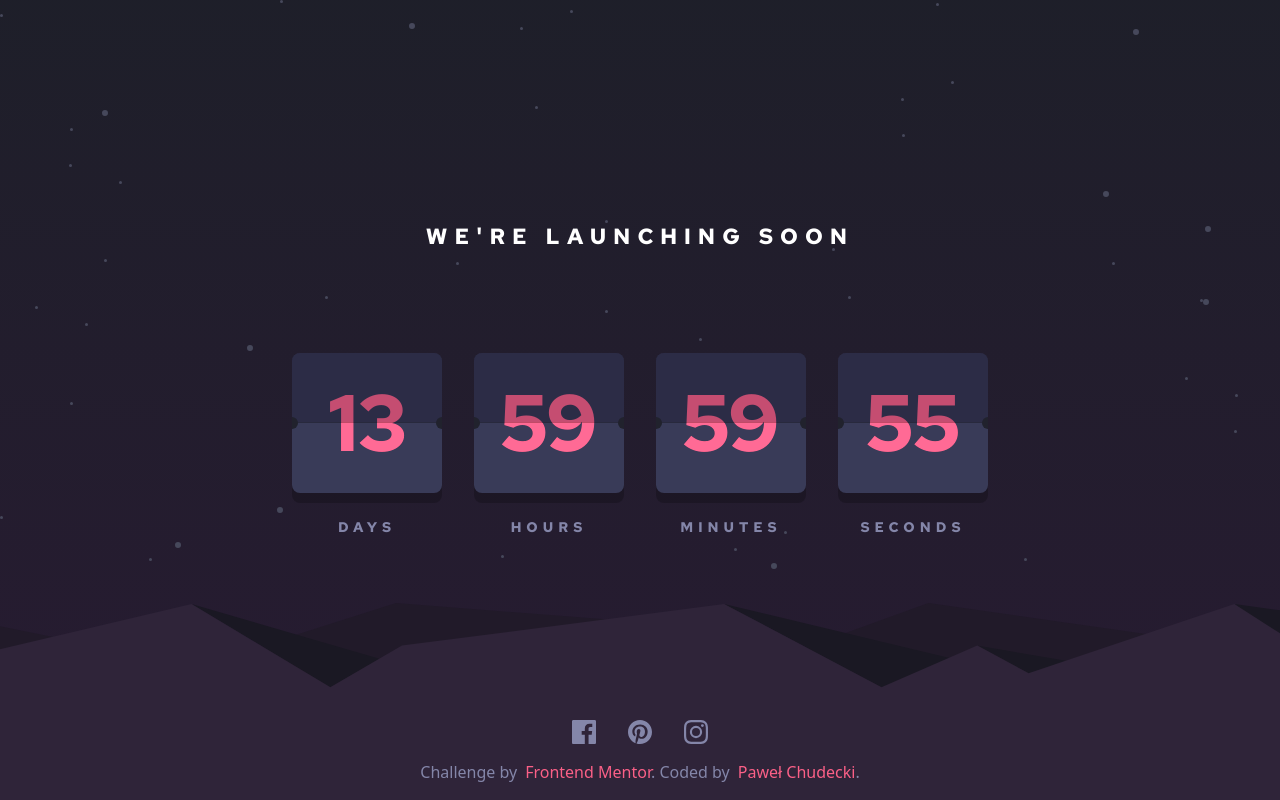
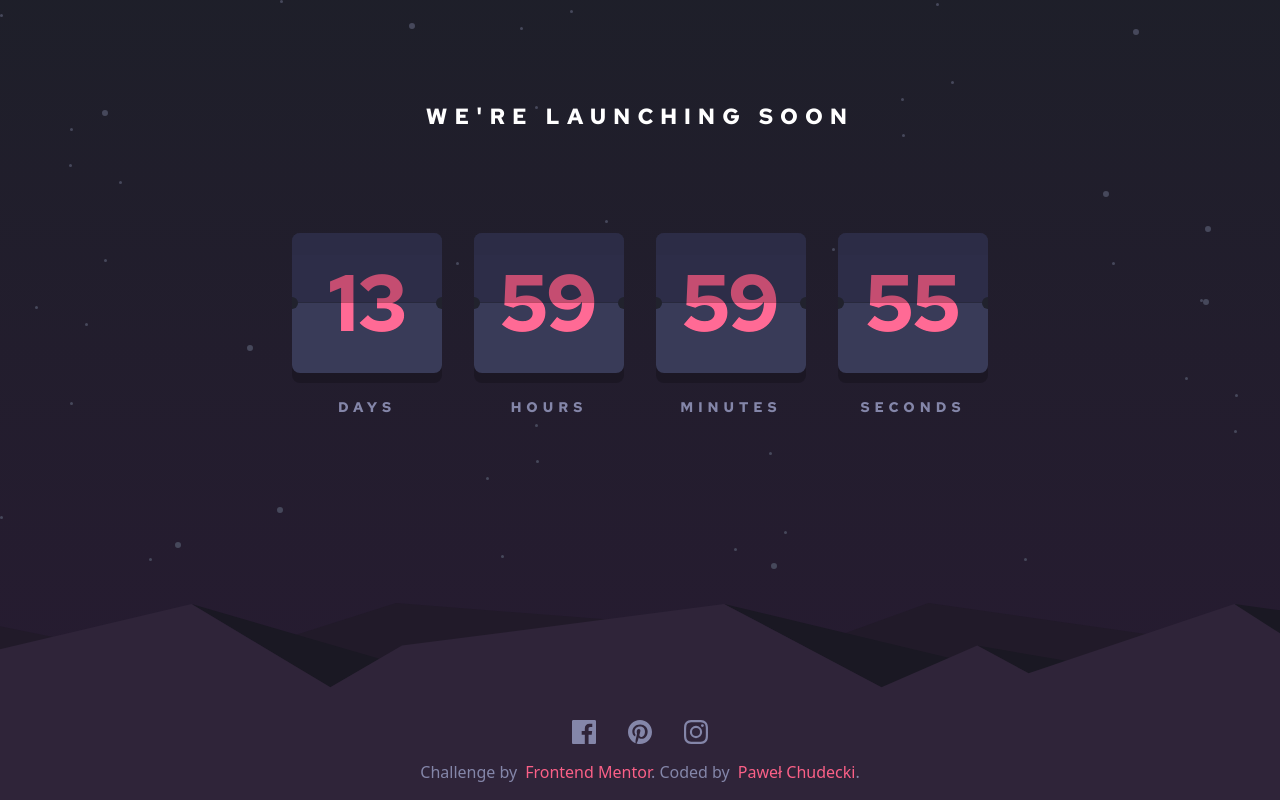
Before and after one commit to SoulRvr29/launch-countdown-timer, a React (Vite) app: page / in a window 1280 px wide. Built offline with nearby package versions, Linux system fonts and the light colour scheme.

Commit message:
layout update 2

```diff
--- a/src/App.jsx
+++ b/src/App.jsx
@@ -33,7 +33,7 @@ function App() {
   return (
     <>
       <main className="font-Red-Hat bg">
-        <section className="pt-[15vh]">
+        <section className="max-md:pt-[15vh]">
           <h1 className="max-md:text-lg text-[22px] font-bold uppercase tracking-[7px] max-md:tracking-[5px] max-md:p-10 p-[100px]">
             We're launching soon
           </h1>
@@ -78,12 +78,12 @@ function App() {
         </section>
       </main>
       <img
-        className=" min-w-max absolute bottom-0 right-0 w-screen"
+        className=" min-w-max absolute bottom-0 right-0 w-screen -z-10"
         src="pattern-hills.svg"
         alt="hills background"
       />
       <svg
-        className="h-screen w-screen absolute top-0 left-0 z-[5]"
+        className="h-screen w-screen absolute top-0 left-0 -z-20"
         xmlns="http://www.w3.org/2000/svg"
         width="1440"
         height="569"
--- a/src/TimerBlock.jsx
+++ b/src/TimerBlock.jsx
@@ -1,10 +1,7 @@
 const TimerBlock = ({ type, value }) => {
   return (
     <div>
-      <div
-        id="block"
-        className="relative max-md:w-[4.5rem] w-[9.375rem] max-md:h-16 h-[140px]  max-md:drop-shadow-[0_4px_0_rgba(0,0,0,0.2)] drop-shadow-[0_10px_0_rgba(0,0,0,0.2)] grid place-content-center overflow-hidden bg-Dark-desaturated-blue max-md:rounded-md rounded-lg brightness-110 z-20"
-      >
+      <div className="relative max-md:w-[4.5rem] w-[9.375rem] max-md:h-16 h-[140px]  max-md:drop-shadow-[0_4px_0_rgba(0,0,0,0.2)] drop-shadow-[0_10px_0_rgba(0,0,0,0.2)] grid place-content-center overflow-hidden bg-Dark-desaturated-blue max-md:rounded-md rounded-lg brightness-110 z-20">
         <div className="max-md:text-4xl text-[5rem]">{value}</div>
         <div
           id="upper-half"
@@ -19,7 +16,7 @@ const TimerBlock = ({ type, value }) => {
           className="max-md:h-[6px] max-md:w-[6px] w-3 h-3 bg-Dark-blue absolute rounded-full max-md:top-[calc(50%-3px)] max-md:-right-[3px] top-[calc(50%-6px)] -right-[6px] z-10"
         ></div>
       </div>
-      <div className="max-md:scale-[60%] text-Grayish-blue max-md:text-[3px] text-sm tracking-[5px]  uppercase max-md:w-[4.5rem] max-md:mt-2 mt-6 ">
+      <div className="max-md:scale-[60%] text-Grayish-blue max-md:text-[3px] text-sm tracking-[5px]  uppercase max-md:w-[4.5rem] max-md:mt-2 mt-6">
         {type}
       </div>
     </div>
```
